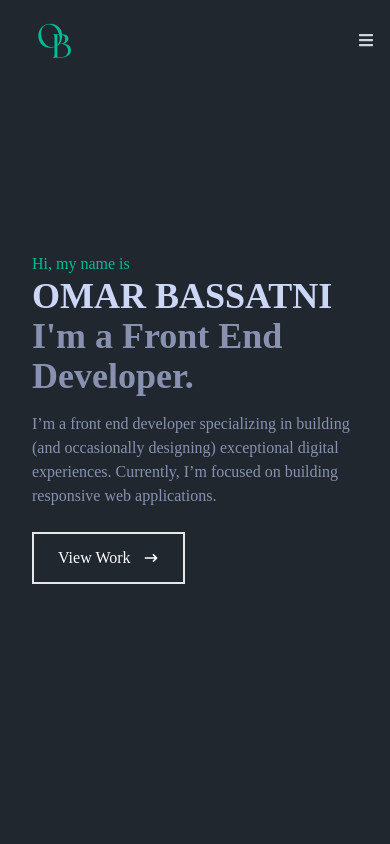
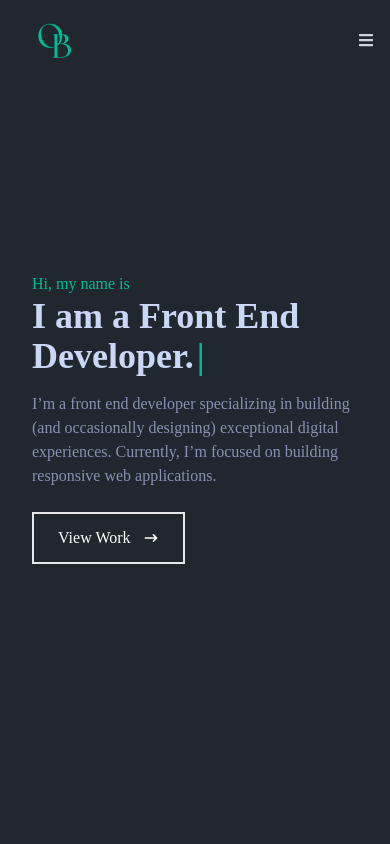
Before and after one commit to OmarBassatni97/omarbassatni-portfolio, a React (Create React App) app: page / in a window 390 px wide. Shown: the top 844 px of the page. Built offline with nearby package versions, Linux system fonts and the light colour scheme.

Commit message:
Added writing animation in home Screen

```diff
--- a/src/components/Home.jsx
+++ b/src/components/Home.jsx
@@ -1,18 +1,25 @@
 import React from 'react'
 import { HiArrowNarrowRight } from 'react-icons/hi'
 import { Link } from 'react-scroll'
+import { useTypewriter, Cursor } from 'react-simple-typewriter'
 
 const Home = () => {
+    const [text] = useTypewriter({
+        words: [' OMAR BASSATNI', ' I am a Front End Developer.'],
+        loop: true,
+        delaySpeed: 1500
+    })
     return (
         <section name='home' className='w-full h-screen bg-primary'>
             <div className='max-w-[1000px] mx-auto px-8 flex flex-col justify-center h-full'>
                 <p className='text-secondary'>Hi, my name is</p>
                 <h1 className='text-4xl sm:text-7xl font-bold text-[#ccd6f6]'>
-                    OMAR BASSATNI
+                    <span>{text}</span>
+                    <Cursor cursorColor='#00bd95' />
                 </h1>
-                <h2 className='text-4xl sm:text-7xl font-bold text-[#8892b0]'>
+                {/* <h2 className='text-4xl sm:text-7xl font-bold text-[#8892b0]'>
                     I'm a Front End Developer.
-                </h2>
+                </h2> */}
                 <p className='text-[#8892b0] py-4 max-w-[700px]'>
                     I’m a front end developer specializing in building (and occasionally
                     designing) exceptional digital experiences. Currently, I’m focused on
```
